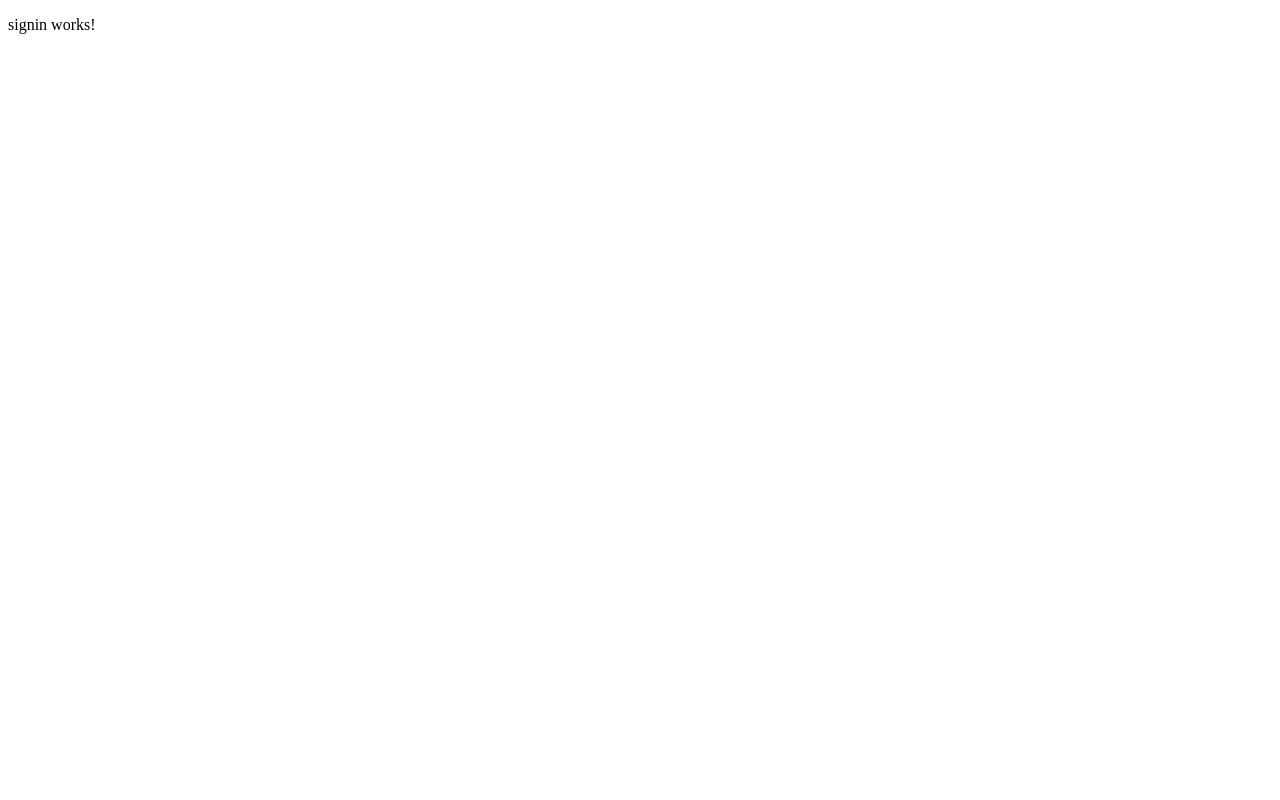
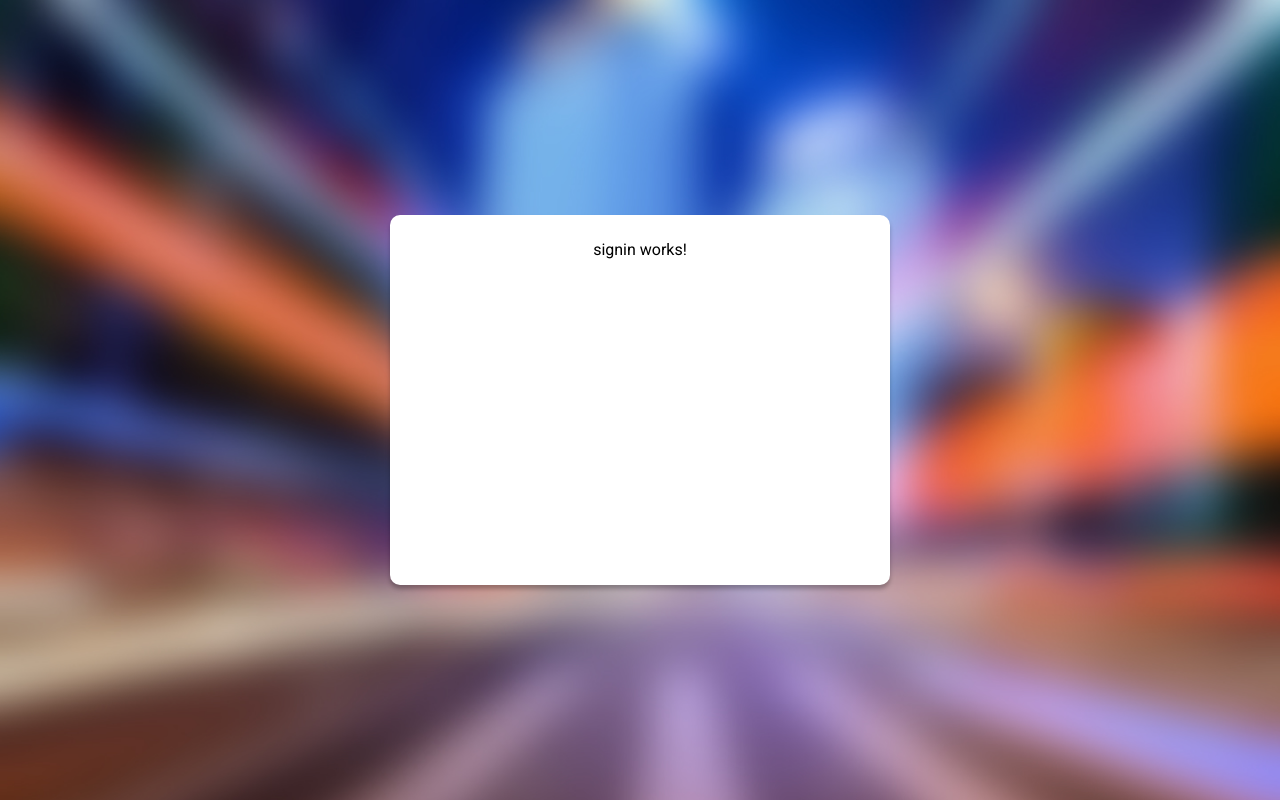
Before and after one commit to feilonn/Angular-Auth-Login, an Angular app: page / in a window 1280 px wide. Built offline with nearby package versions, Linux system fonts and the light colour scheme.

Commit message:
Trabalhando no SCSS da Signin Page

```diff
--- a/src/app/core/components/auth/pages/signin/signin.component.html
+++ b/src/app/core/components/auth/pages/signin/signin.component.html
@@ -1 +1,3 @@
-<p>signin works!</p>
+<div class="container">
+  <p>signin works!</p>
+</div>
--- /dev/null
+++ b/src/scss/base/_base.scss
@@ -0,0 +1,20 @@
+@import url("https://fonts.googleapis.com/css2?family=Roboto:wght@100;300;400;700&display=swap");
+
+* {
+  padding: 0;
+  margin: 0;
+  border: 0;
+  outline: none;
+  font-family: "Roboto", sans-serif;
+  font-style: normal;
+  font-weight: 400;
+}
+
+body {
+  height: 100vh;
+  background: url("~/src/assets/bg.jpg") no-repeat;
+  background-size: cover;
+  display: flex;
+  justify-content: center;
+  align-items: center;
+}
--- /dev/null
+++ b/src/scss/base/index.scss
@@ -0,0 +1,2 @@
+@import "./variables";
+@import "./base";
--- /dev/null
+++ b/src/scss/index.scss
@@ -0,0 +1,2 @@
+@import "./base/";
+@import "./layout/"
--- /dev/null
+++ b/src/scss/layout/_container.scss
@@ -0,0 +1,15 @@
+.container {
+  width: 500px;
+  min-height: 370px;
+  padding: 25px 40px;
+
+  background: $branco;
+  box-shadow: 0px 4px 4px rgba(0, 0, 0, 0.25);
+  box-sizing: border-box;
+  border-radius: 10px;
+
+  display: flex;
+  flex-direction: column;
+  justify-content: space-between;
+  align-items: center;
+}
--- /dev/null
+++ b/src/scss/layout/index.scss
@@ -0,0 +1 @@
+@import './container';
--- a/src/styles.scss
+++ b/src/styles.scss
@@ -1 +1 @@
-/* You can add global styles to this file, and also import other style files */
+@import "./scss/index.scss";
```
Also changed, not shown: src/scss/base/_variables.scss (renamed from src/scss/variables.scss).
